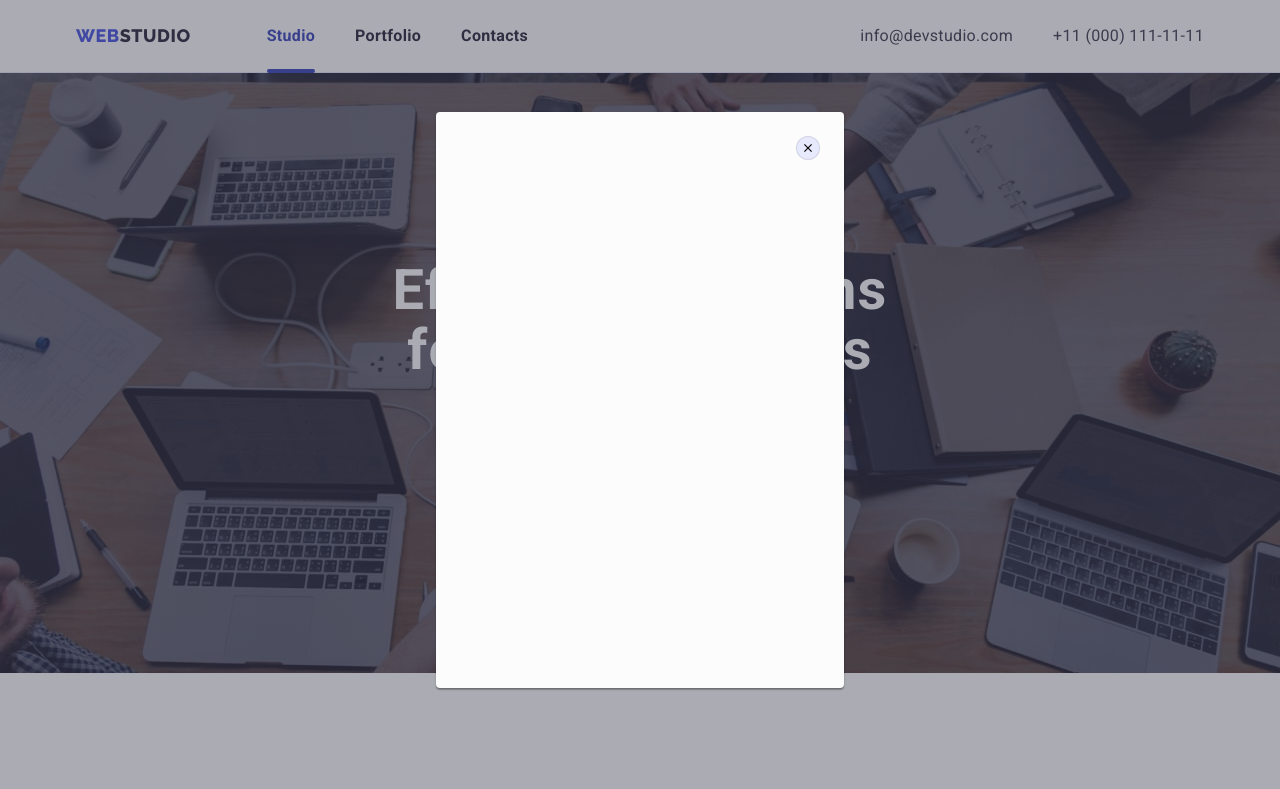
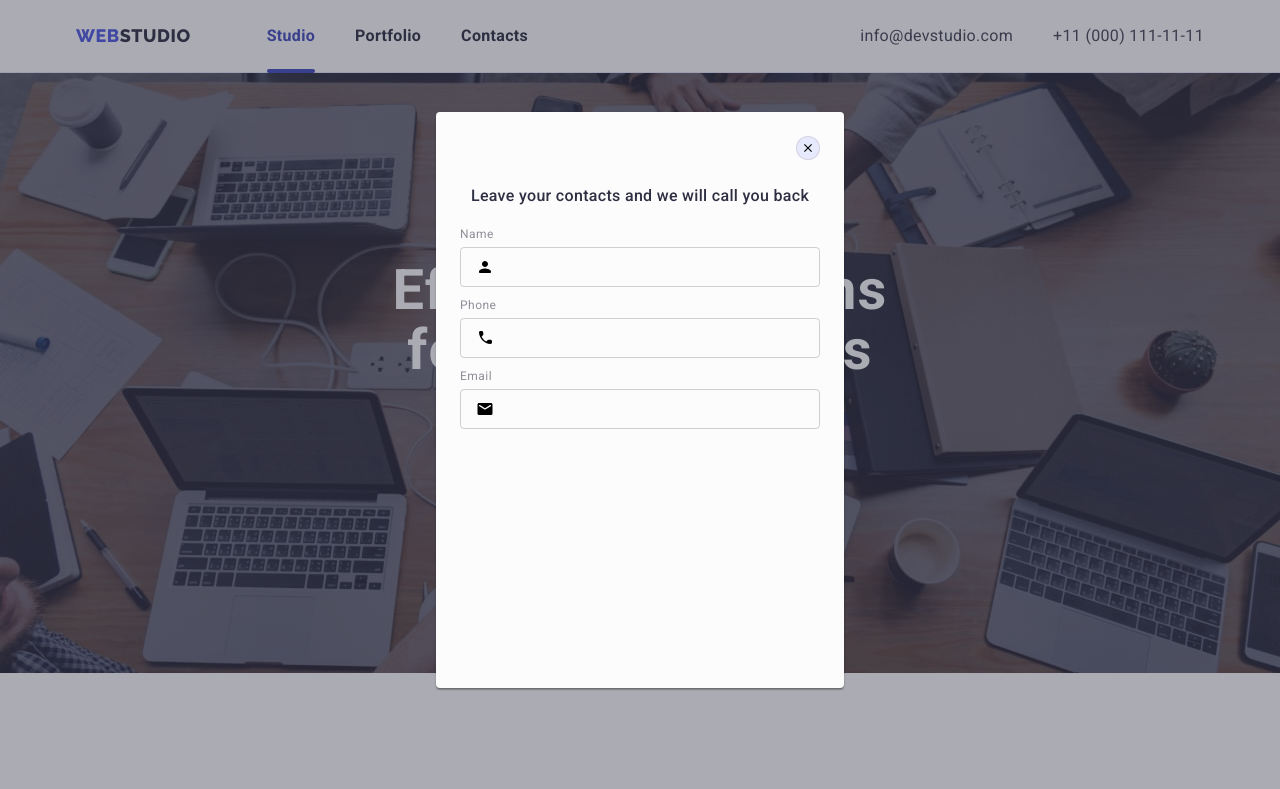
Before and after one commit to DorianGray0/goit-markup-hw-06, a plain HTML site: page index.html in a window 1280 px wide. Shown: the top 789 px of the page. Drawn offline with nearby package versions, Linux system fonts and the light colour scheme.

Commit message:
did forst part modal
(span).modal-field {
  display: block;
}
(span/label).modal-label-text {
  display: inline-block;
}

(span).modal-input-wrap {
  display: block;
}

```diff
--- a/css/styles.css
+++ b/css/styles.css
@@ -754,3 +754,72 @@ button {
   visibility: hidden;
   pointer-events: none;
 }
+
+/* --------------------------------------------------MODAL-FORM */
+
+.modal-text {
+  margin-bottom: 16px;
+
+  font-weight: 500;
+  line-height: 1.5;
+  text-align: center;
+  letter-spacing: 0.02em;
+  color: var(--color-headings);
+}
+
+.modal-form {
+  /* outline: 1px solid tomato; */
+}
+
+.modal-field {
+  display: block;
+  margin-bottom: 8px;
+}
+
+.modal-label-text {
+  display: inline-block;
+  margin-bottom: 4px;
+
+  font-size: 12px;
+  line-height: 1.33;
+  letter-spacing: 0.04em;
+  color: var(--color-subtle-text);
+}
+
+.modal-input-wrap {
+  position: relative;
+
+  display: block;
+}
+
+.modal-input {
+  width: 100%;
+  height: 40px;
+  padding: 0;
+  padding-left: 38px;
+
+  background-color: transparent;
+  border: 1px solid var(--input-border-color);
+  border-radius: 4px;
+
+  outline: transparent;
+
+  transition: border-color 250ms var(--cubic-bezier-main);
+}
+
+.modal-input:focus {
+  border-color: var(--color-accent);
+}
+
+.icon-input {
+  position: absolute;
+  top: 50%;
+  left: 16px;
+  transform: translateY(-50%);
+
+  transition: fill 250ms var(--cubic-bezier-main);
+}
+
+.modal-input:focus + .icon-input {
+  fill: var(--color-accent);
+}
--- a/index.html
+++ b/index.html
@@ -416,6 +416,40 @@
             <use href="./images/icons.svg#icon-close-black"></use>
           </svg>
         </button>
+
+        <p class="modal-text">Leave your contacts and we will call you back</p>
+
+        <form class="modal-form">
+          <label class="modal-field"
+            ><sapn class="modal-label-text">Name</sapn
+            ><span class="modal-input-wrap">
+              <input type="text" name="user-text" class="modal-input" />
+              <svg class="icon-input" width="18" height="24">
+                <use href="./images/icons.svg#icon-person-black"></use>
+              </svg>
+            </span>
+          </label>
+
+          <label class="modal-field"
+            ><sapn class="modal-label-text">Phone</sapn
+            ><span class="modal-input-wrap">
+              <input type="tel" name="user-tel" class="modal-input" />
+              <svg class="icon-input" width="18" height="24">
+                <use href="./images/icons.svg#icon-phone-black"></use>
+              </svg>
+            </span>
+          </label>
+
+          <div class="modal-field">
+            <label for="user-mail" class="modal-label-text">Email</label>
+            <div class="modal-input-wrap">
+              <input type="email" name="user-mail" id="user-mail" class="modal-input" />
+              <svg class="icon-input" width="18" height="24">
+                <use href="./images/icons.svg#icon-email-black"></use>
+              </svg>
+            </div>
+          </div>
+        </form>
       </div>
     </div>
     <script src="./js/modal.js"></script>
```
